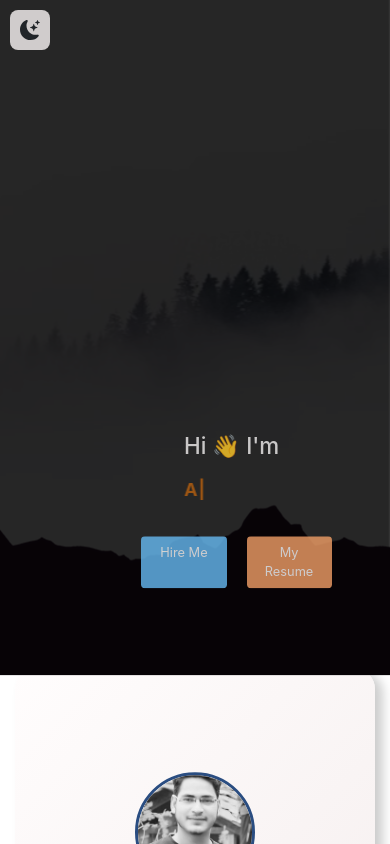
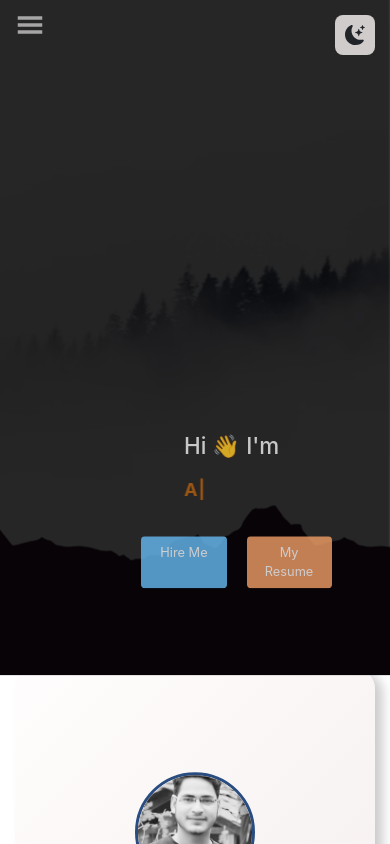
Before and after one commit to AnkitDimri4/Portfolio, a React (Create React App) app in the folder client/: page / in a window 390 px wide. Shown: the top 844 px of the page. Built offline with nearby package versions, Linux system fonts and the light colour scheme; no server answers.

Commit message:
Refactor MobileNav styles for theme button
Updated the mobile theme button position and z-index.

```diff
--- a/client/src/components/MobileNav/MobileNav.css
+++ b/client/src/components/MobileNav/MobileNav.css
@@ -68,10 +68,12 @@
   }
 }
 
+
+
 .mobile-theme-btn {
-  position: absolute;
-  top: 10px;
-  right: 10px;
+  position: fixed;
+  top: 15px;
+  right: 15px;
   height: 40px;
   width: 40px;
   background-color: #d0cccc;
@@ -80,11 +82,12 @@
   align-items: center;
   border-radius: 8px;
   cursor: pointer;
-  z-index: 1500;
+  z-index: 2000;
 }
 
 #dark .mobile-theme-btn {
-  background-color: #180202a3;
+  background-color: transparent;
+  color: #ffffff;
 }
 
 .mobile-theme-btn:hover {
```
